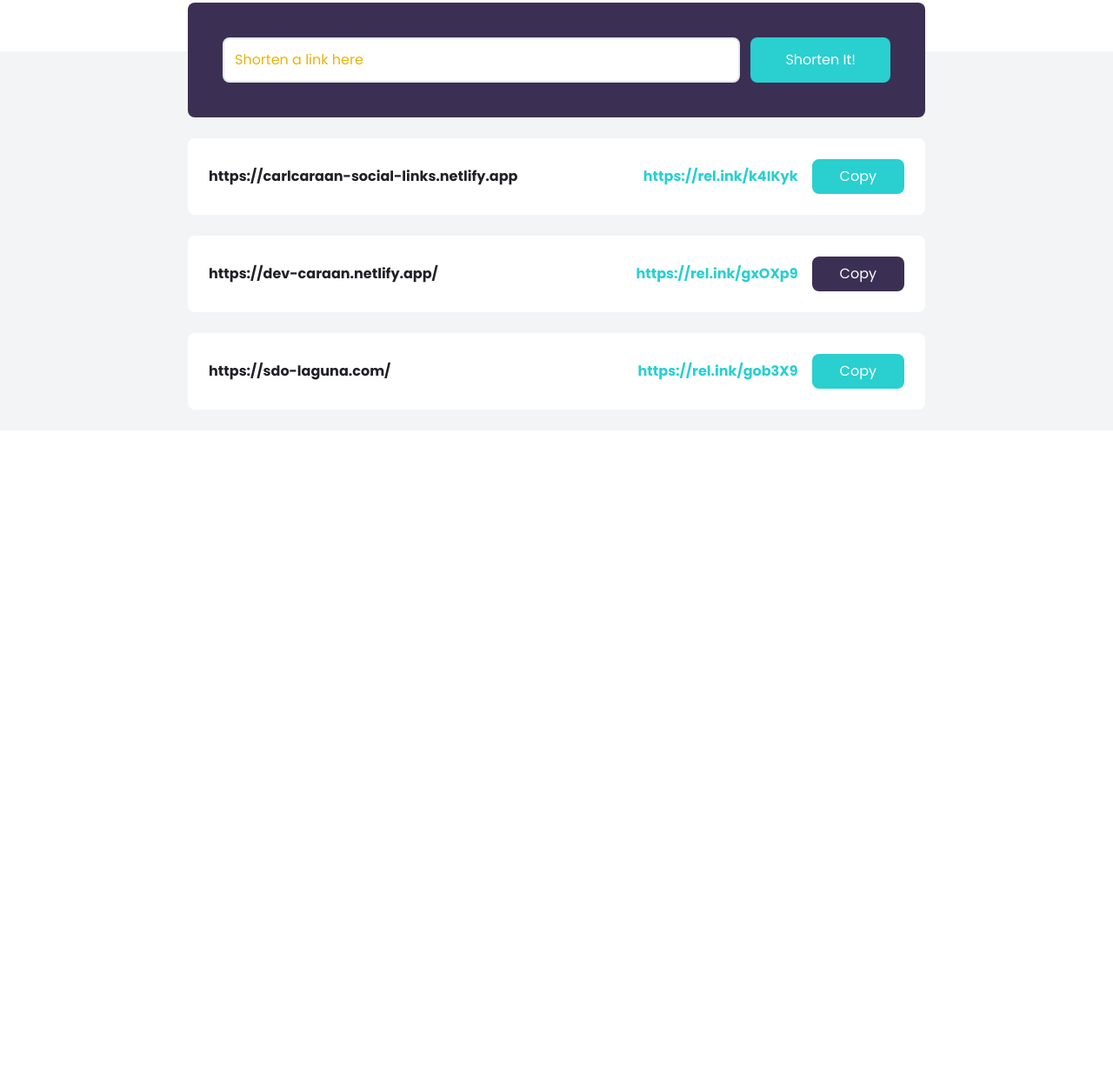
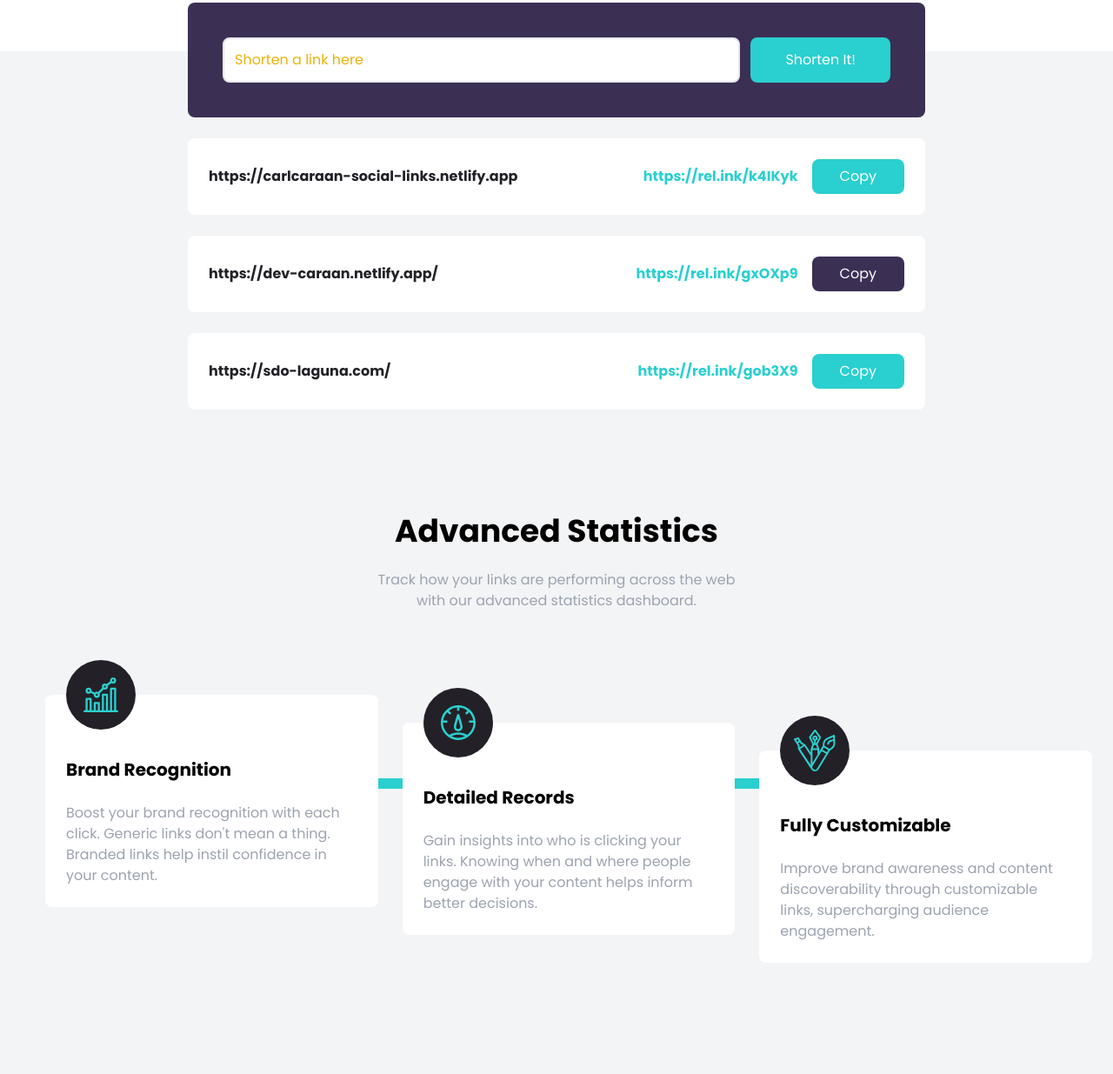
Before and after one commit to CarlCaraan/tailwind-project-03-shortly, a plain HTML site: page index.html in a window 1280 px wide. Shown: the part 685-1920 px from the top of the page at 87% size. Before the commit the page ends 1180 px from the top, so only its background shows below. Drawn offline with nearby package versions, Linux system fonts and the light colour scheme; files that its build step writes are made by us from their sources; a script that the page names is missing.

Commit message:
11/30/22

```diff
--- a/index.html
+++ b/index.html
@@ -178,6 +178,99 @@
     </section>
     <!-- ========== End Shorten Section ========== -->
 
+    <!-- ========== Start Stats Section ========== -->
+    <section id="stats" class="py-24 bg-gray-100">
+        <div class="container mx-auto px-3">
+            <h2 class="text-4xl mb-6 font-bold text-center">
+                Advanced Statistics
+            </h2>
+            <p class="max-w-xs mx-auto text-center text-gray-400
+            md:max-w-md">
+                Track how your links are performing across the web with our advanced
+                statistics dashboard.
+            </p>
+        </div>
+    </section>
+    <!-- ========== End Stats Section ========== -->
+
+    <!-- ========== Start Feature Box Section ========== -->
+    <section id="features" class="pb-32 bg-gray-100">
+        <div class="relative container flex flex-col items-start px-6 mx-auto
+        md:flex-row md:space-x-7">
+            <!-- Horizontal Line -->
+            <div class="hidden absolute top-24 left-16 h-3 w-10/12 bg-cyan md:block"></div>
+            <!-- Vertical Line -->
+            <div class="absolute w-2 left-1/2 h-full -ml-1 bg-cyan md:hidden"></div>
+
+            <!-- Box 1  -->
+            <div class="relative flex flex-col p-6 space-y-6 bg-white rounded-lg
+            md:w-1/3">
+                <!-- Image Positioning -->
+                <div class="absolute -ml-10 left-1/2 -top-10
+                md:left-16">
+                    <!-- Image Container for Background & Center -->
+                    <div class="flex items-center justify-center w-20 h-20 p-4 rounded-full bg-veryDarkViolet">
+                        <img src="images/icon-brand-recognition.svg" alt="image1">
+                    </div>
+                </div>
+                <h5 class="pt-6 text-xl font-bold text-center capitalized
+                md:text-left">
+                    Brand Recognition
+                </h5>
+                <p class="text-center text-gray-400
+                md:text-left">
+                    Boost your brand recognition with each click. Generic links don't
+                    mean a thing. Branded links help instil confidence in your content.
+                </p>
+            </div>
+
+            <!-- Box 2  -->
+            <div class="relative flex flex-col mt-24 p-6 space-y-6 bg-white rounded-lg
+            md:mt-8 md:w-1/3">
+                <!-- Image Positioning -->
+                <div class="absolute -ml-10 left-1/2 -top-10
+                md:left-16">
+                    <!-- Image Container for Background & Center -->
+                    <div class="flex items-center justify-center w-20 h-20 p-4 rounded-full bg-veryDarkViolet">
+                        <img src="images/icon-detailed-records.svg" alt="image1">
+                    </div>
+                </div>
+                <h5 class="pt-6 text-xl font-bold text-center capitalized
+                md:text-left">
+                    Detailed Records
+                </h5>
+                <p class="text-center text-gray-400
+                md:text-left">
+                    Gain insights into who is clicking your links. Knowing when and
+                    where people engage with your content helps inform better decisions.
+                </p>
+            </div>
+
+            <!-- Box3  -->
+            <div class="relative flex flex-col mt-24 p-6 space-y-6 bg-white rounded-lg
+            md:mt-16 md:w-1/3">
+                <!-- Image Positioning -->
+                <div class="absolute -ml-10 left-1/2 -top-10
+                md:left-16">
+                    <!-- Image Container for Background & Center -->
+                    <div class="flex items-center justify-center w-20 h-20 p-4 rounded-full bg-veryDarkViolet">
+                        <img src="images/icon-fully-customizable.svg" alt="image1">
+                    </div>
+                </div>
+                <h5 class="pt-6 text-xl font-bold text-center capitalized
+                md:text-left">
+                    Fully Customizable
+                </h5>
+                <p class="text-center text-gray-400
+                md:text-left">
+                    Improve brand awareness and content discoverability through
+                    customizable links, supercharging audience engagement.
+                </p>
+            </div>
+        </div>
+    </section>
+    <!-- ========== End Feature Box Section ========== -->
+
     <!-- Main Script JS -->
     <script src="dist/assets/js/script.js"></script>
 </body>
```
